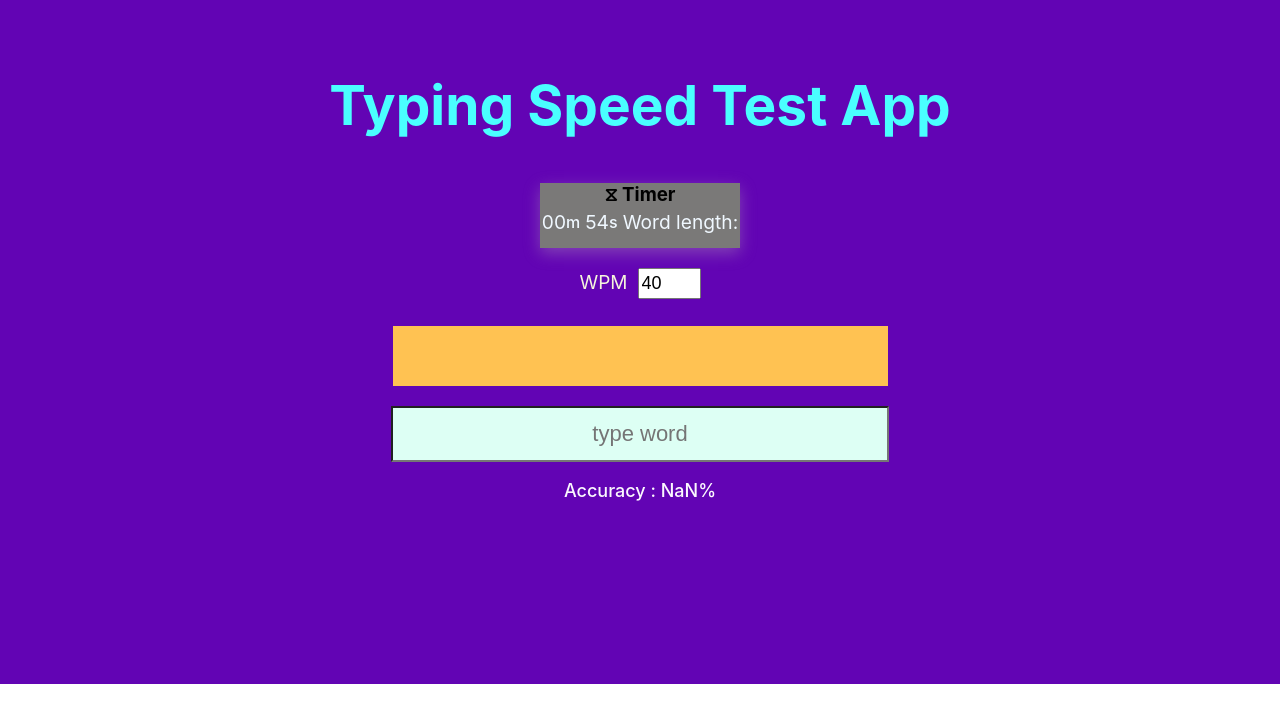
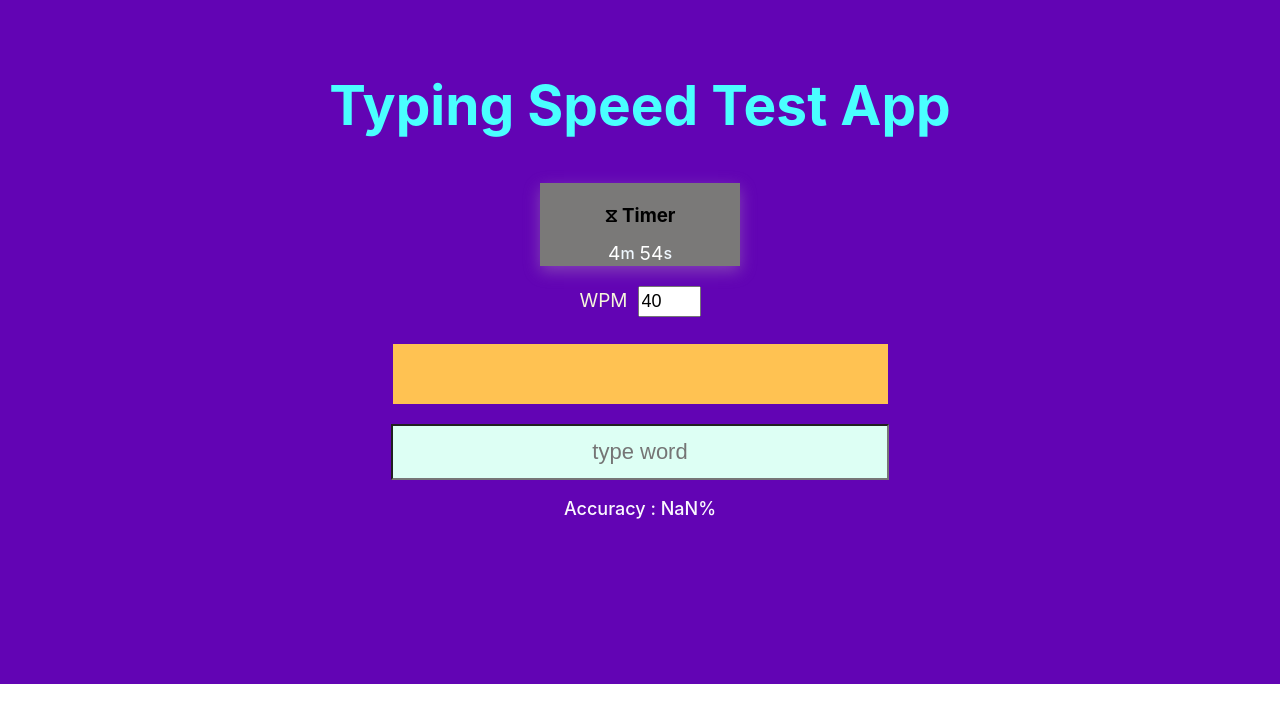
Before and after one commit to 123bhagesh/chaabi_assignment, a React (Create React App) app: page / in a window 1280 px wide. Shown: the top 722 px of the page. Built offline with nearby package versions, Linux system fonts and the light colour scheme; no server answers.

Commit message:
done css

```diff
--- a/src/Component/Count-Down/CountDown.jsx
+++ b/src/Component/Count-Down/CountDown.jsx
@@ -10,7 +10,7 @@ const CountDown = (props) => {
 
   const timerId = useRef(null);
   const [seconds, setSeconds] = useState(timeLimit.seconds || 0);
-  const [minutes, setMinutes] = useState(timeLimit.minutes || 1);
+  const [minutes, setMinutes] = useState(timeLimit.minutes || 5);
   const [hour, setHour] = useState(timeLimit.hour || 0);
   let length = useSelector((store)=> store.length)
 
@@ -34,12 +34,8 @@ const CountDown = (props) => {
       setSeconds(59);
     }
   };
-  let wpm;
   if(seconds==1 && minutes==0){
-
-     wpm = length
-    console.log("WPMMM",wpm)
-    alert("STOP",{wpm})
+    alert("STOP Typing")
 
   }
 
@@ -58,10 +54,7 @@ const CountDown = (props) => {
 
   return (
     <div className={styles.countDown}>
-      {/* <div>
-        <h4>{hour ? hour : '00'}</h4>
-        <p>h</p>
-      </div> */}
+      <div className={styles.countDownTime}>
         <div>
           <h4>{minutes ? minutes : '00'}</h4>
           <p>m</p>
@@ -70,8 +63,11 @@ const CountDown = (props) => {
           <h4>{seconds ? seconds : '00'}</h4>
           <p>s</p>
         </div>
-      <div>
-        <h4>Word length: {wpm}</h4>
+      </div>
+      <div className={styles.lengthDiv}>
+        {
+          seconds == 0 && minutes==0 ? <h4>Word length: {length}</h4> : <></>
+        }
       </div>
     </div>
   );
--- a/src/Component/Styles/countdown.module.css
+++ b/src/Component/Styles/countdown.module.css
@@ -1,18 +1,24 @@
-.countDown {
+.countDownTime {
   display: flex;
   justify-content: center;
   align-items: center;
   gap: 5px;
   color: aliceblue;
   font-weight: 500;
-  margin-top: -40px;
+  margin-top: -30px;
 }
 
-.countDown > div {
+.countDownTime >div{
   display: flex;
   align-items: center;
 }
-.countDown > div > h4 {
+.countDownTime > div > h4 {
   font-size: larger;
   font-weight: 400;
 }
+h4{
+  color: white;
+}
+.lengthDiv{
+  margin-top: -35px;
+}
--- a/src/Component/Styles/timer.module.css
+++ b/src/Component/Styles/timer.module.css
@@ -1,8 +1,7 @@
 .timerContainer {
   width: 200px;
-  height: 65px;
+  padding: 2px 0 10px ;
   margin: auto;
-  /* padding: 0.1% 0.5% 2% 0.5%; */
   box-shadow: rgba(194, 182, 182, 0.35) 0px 5px 15px;
   background-color: rgb(122, 121, 120);
   margin-bottom: 20px;
```
Lines whose indentation alone changed are shown as unchanged.
